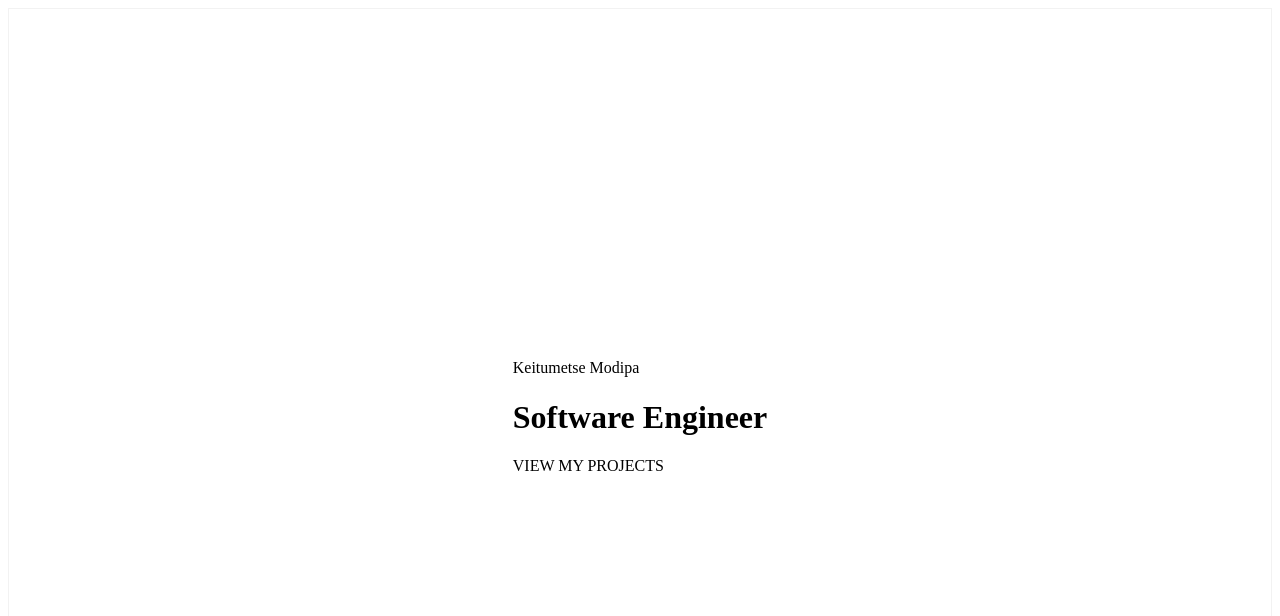
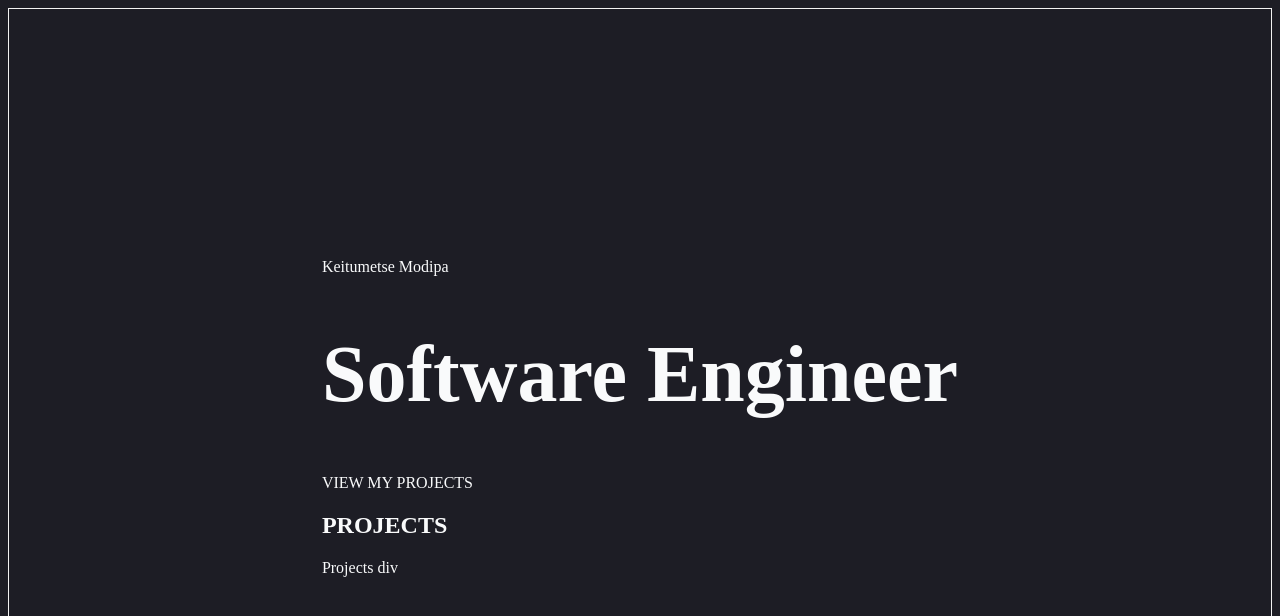
Before and after one commit to Keitumtse14/keitumetse_modipa, a Next.js app: page / in a window 1280 px wide. Shown: the top 616 px of the page. Built offline with nearby package versions, Linux system fonts and the light colour scheme.

Commit message:
testing clamp on H1 heading

```diff
--- a/pages/index.tsx
+++ b/pages/index.tsx
@@ -18,6 +18,11 @@ export default function Home() {
           <h1> Software Engineer</h1>
         </div>
         <a className="button">VIEW MY PROJECTS</a>
+
+        <div className="projects">
+          <h2>PROJECTS</h2>
+          <div>Projects div</div>
+        </div>
       </main>
     </div>
   );
--- a/styles/Home.module.scss
+++ b/styles/Home.module.scss
@@ -4,5 +4,5 @@
   height: 100vh;
   padding: 0rem;
   margin-inline: auto;
-  border: hsl(0, 0%, 95%) 1px solid;
+  border: hsl(0, 0%, 95%) 0.1rem solid;
 }
--- a/styles/global.scss
+++ b/styles/global.scss
@@ -1,9 +1,17 @@
 @import url("https://fonts.googleapis.com/css2?family=Inter:wght@100;200;300;400;500;600;700;800;900&display=swap");
 @import url("https://fonts.googleapis.com/css2?family=Be+Vietnam+Pro:ital,wght@0,100;0,200;0,300;0,400;0,500;0,600;0,700;0,800;0,900;1,100;1,200;1,300;1,400;1,500;1,600;1,700;1,800;1,900&display=swap");
-$bg-color: hsl(240, 12%, 13%);
+
+$backgound-color: hsl(240, 12%, 13%);
 $text-color: hsl(210, 20%, 98%);
-$font-family: serif;
+$font-family-headings: "Be Vietnam Pro", sans-serif;
+$font-family-body: "Inter", sans-serif;
 
-a {
-  cursor: pointer;
+html,
+body {
+  background-color: $backgound-color;
+  color: $text-color;
 }
+
+h1 {
+  font-size: clamp(2rem, 1rem + 10vw, 5rem);
+}
```
